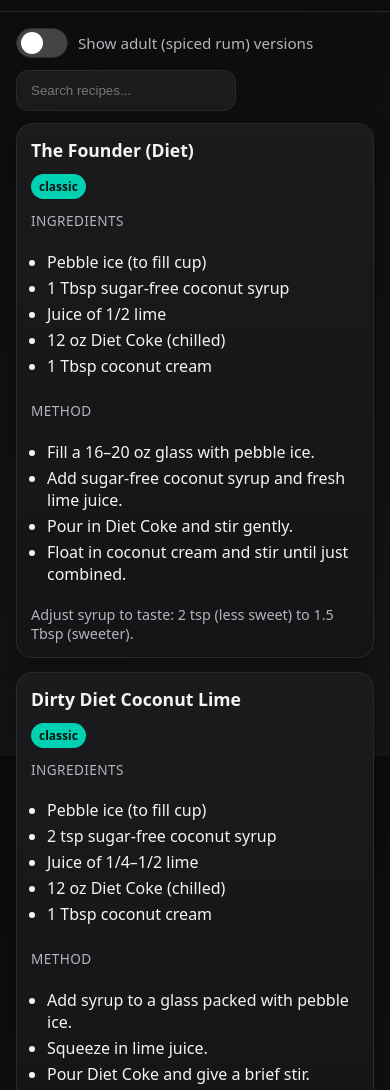
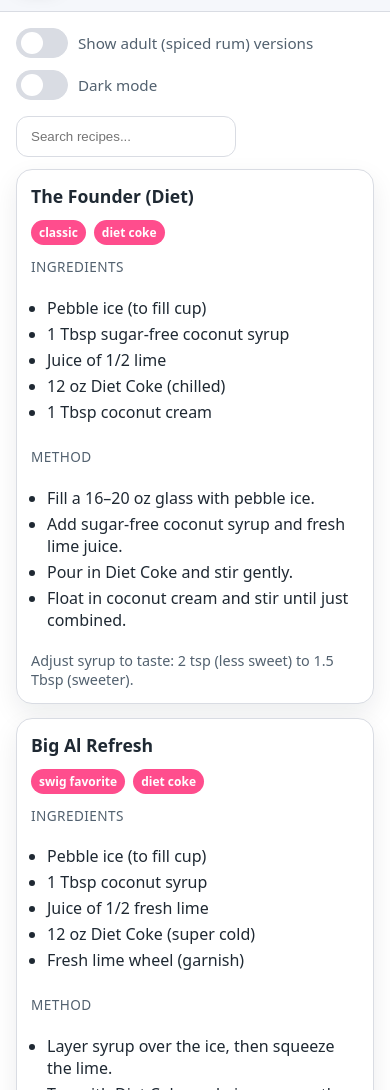
Before and after one commit to drs-az/Swig, a plain HTML site: page index.html in a window 390 px wide. Shown: the part 88-1178 px from the top of the page. Drawn offline with Linux system fonts and the light colour scheme.

Commit message:
feat: relaunch as Melissa's Soda Bar

```diff
--- a/app.js
+++ b/app.js
@@ -9,6 +9,34 @@ const recipes = window.__RECIPES__;
 const elGrid = document.getElementById('recipes');
 const adultToggle = document.getElementById('adultToggle');
 const searchInput = document.getElementById('searchInput');
+const themeToggle = document.getElementById('themeToggle');
+const metaTheme = document.querySelector('meta[name="theme-color"]');
+
+function setTheme(isDark) {
+  document.body.classList.toggle('theme-dark', isDark);
+  if (themeToggle) {
+    themeToggle.checked = isDark;
+  }
+  if (metaTheme) {
+    metaTheme.setAttribute('content', isDark ? '#0e0e0f' : '#ffffff');
+  }
+  try {
+    localStorage.setItem('theme', isDark ? 'dark' : 'light');
+  } catch (err) {
+    // ignore storage issues
+  }
+}
+
+function initTheme() {
+  let useDark = false;
+  try {
+    const stored = localStorage.getItem('theme');
+    if (stored === 'dark') useDark = true;
+  } catch (err) {
+    // storage unavailable, leave default light
+  }
+  setTheme(useDark);
+}
 
 function render() {
   const q = state.q.trim().toLowerCase();
@@ -102,13 +130,16 @@ function render() {
   }
 }
 
-adultToggle.addEventListener('change', (e) => {
+adultToggle?.addEventListener('change', (e) => {
   state.adult = !!e.target.checked;
   render();
 });
-searchInput.addEventListener('input', (e) => {
+searchInput?.addEventListener('input', (e) => {
   state.q = e.target.value;
   render();
+});
+themeToggle?.addEventListener('change', (e) => {
+  setTheme(!!e.target.checked);
 });
 
 // PWA install
@@ -137,4 +168,5 @@ if ('serviceWorker' in navigator) {
 }
 
 // Initial render
+initTheme();
 render();
--- a/index.html
+++ b/index.html
@@ -3,33 +3,42 @@
 <head>
   <meta charset="utf-8">
   <meta name="viewport" content="width=device-width, initial-scale=1, viewport-fit=cover">
-  <meta name="theme-color" content="#141414">
-  <title>Coconut Cola Lab</title>
+  <meta name="theme-color" content="#ffffff">
+  <title>Melissa's Soda Bar</title>
   <link rel="manifest" href="manifest.webmanifest">
-  <link rel="apple-touch-icon" href="icon-192.png">
+  <link rel="apple-touch-icon" href="logo-192.png">
   <meta name="apple-mobile-web-app-capable" content="yes">
   <meta name="apple-mobile-web-app-status-bar-style" content="black-translucent">
-  <meta name="description" content="Swig-style Diet Coke recipes with coconut, lime, and optional spiced rum — offline-ready PWA.">
+  <meta name="description" content="Melissa's Soda Bar — a Swig-inspired menu of mix-in sodas with mocktail and cocktail twists, all available offline.">
   <link rel="stylesheet" href="styles.css">
 </head>
 <body>
   <header class="app-header">
-    <img src="logo.png" alt="Logo" class="logo">
+    <img src="logo.png" alt="Melissa's Soda Bar logo" class="logo">
     <div class="titles">
-      <h1>Coconut Cola Lab</h1>
-      <p class="subtitle">Swig-style Diet Coke recipes • Coconut • Lime • Coconut Cream</p>
+      <h1>Melissa's Soda Bar</h1>
+      <p class="subtitle">Swig-inspired sodas • Mix-ins • Mocktails &amp; cocktails</p>
     </div>
     <button id="installBtn" class="install-btn" hidden>Install</button>
   </header>
 
   <main class="container">
     <section class="controls">
+      <div class="toggle-stack">
         <div class="toggle-group">
           <label class="switch">
             <input type="checkbox" id="adultToggle">
             <span class="slider"></span>
           </label>
           <span class="toggle-label">Show adult (spiced rum) versions</span>
+        </div>
+        <div class="toggle-group">
+          <label class="switch">
+            <input type="checkbox" id="themeToggle" aria-label="Toggle dark mode">
+            <span class="slider"></span>
+          </label>
+          <span class="toggle-label">Dark mode</span>
+        </div>
       </div>
 
       <div class="search">
@@ -60,7 +69,8 @@
     "id": "founder",
     "name": "The Founder (Diet)",
     "tags": [
-      "classic"
+      "classic",
+      "diet coke"
     ],
     "ingredients": [
       "Pebble ice (to fill cup)",
@@ -85,10 +95,39 @@
     }
   },
   {
+    "id": "big_al_refresh",
+    "name": "Big Al Refresh",
+    "tags": [
+      "swig favorite",
+      "diet coke"
+    ],
+    "ingredients": [
+      "Pebble ice (to fill cup)",
+      "1 Tbsp coconut syrup",
+      "Juice of 1/2 fresh lime",
+      "12 oz Diet Coke (super cold)",
+      "Fresh lime wheel (garnish)"
+    ],
+    "method": [
+      "Layer syrup over the ice, then squeeze the lime.",
+      "Top with Diet Coke and give one gentle stir.",
+      "Tuck a lime wheel on the rim for the classic Swig touch."
+    ],
+    "notes": "Light and bright—swap in Diet Dr Pepper for a deeper take.",
+    "adult_variant": {
+      "name": "Big Al Refresh \u2014 Spiced",
+      "extra": [
+        "+ 1.5 oz coconut rum"
+      ],
+      "note": "Add coconut rum after the lime juice, before topping with soda."
+    }
+  },
+  {
     "id": "dirty_diet_coconut_lime",
     "name": "Dirty Diet Coconut Lime",
     "tags": [
-      "classic"
+      "classic",
+      "diet coke"
     ],
     "ingredients": [
       "Pebble ice (to fill cup)",
@@ -113,10 +152,69 @@
     }
   },
   {
+    "id": "missionary_muse",
+    "name": "Missionary Muse",
+    "tags": [
+      "swig favorite",
+      "dr pepper"
+    ],
+    "ingredients": [
+      "Pebble ice (to fill cup)",
+      "1 Tbsp coconut syrup",
+      "12 oz Dr Pepper",
+      "2 Tbsp half & half",
+      "Dash of vanilla syrup"
+    ],
+    "method": [
+      "Stir coconut syrup and vanilla together over the ice.",
+      "Add Dr Pepper and fold once to mix.",
+      "Float half & half for the creamy finish."
+    ],
+    "notes": "Inspired by Swig's Missionary; sub in Diet Dr Pepper if you prefer less sugar.",
+    "adult_variant": {
+      "name": "Missionary Muse \u2014 Spiced",
+      "extra": [
+        "+ 1 oz spiced rum"
+      ],
+      "note": "Add rum with the syrups before the soda to help it blend."
+    }
+  },
+  {
+    "id": "endless_summer_twist",
+    "name": "Endless Summer Twist",
+    "tags": [
+      "mountain dew",
+      "tropical"
+    ],
+    "ingredients": [
+      "Pebble ice (to fill cup)",
+      "1 Tbsp coconut syrup",
+      "1 Tbsp pineapple syrup",
+      "1 Tbsp strawberry puree",
+      "12 oz Mountain Dew",
+      "Fresh lime wedge"
+    ],
+    "method": [
+      "Build coconut, pineapple, and strawberry over ice.",
+      "Top with Mountain Dew and lift gently with a bar spoon.",
+      "Finish with a squeeze of lime over the top."
+    ],
+    "notes": "A riff on Swig's Endless Summer—use Diet Mountain Dew to lighten it up.",
+    "adult_variant": {
+      "name": "Endless Summer Twist \u2014 Spiked",
+      "extra": [
+        "+ 1 oz coconut rum",
+        "+ 1/2 oz silver tequila"
+      ],
+      "note": "Add spirits before Mountain Dew for the smoothest mix."
+    }
+  },
+  {
     "id": "coco_lime_float",
     "name": "Coco-Lime Float",
     "tags": [
-      "classic"
+      "dessert",
+      "diet coke"
     ],
     "ingredients": [
       "Pebble ice (to fill cup)",
@@ -140,10 +238,68 @@
     }
   },
   {
+    "id": "limelight_spark",
+    "name": "Limelight Spark",
+    "tags": [
+      "sprite",
+      "citrus"
+    ],
+    "ingredients": [
+      "Pebble ice (to fill cup)",
+      "1 Tbsp coconut syrup",
+      "1 Tbsp raspberry syrup",
+      "12 oz Sprite",
+      "Juice of 1/2 lime"
+    ],
+    "method": [
+      "Combine coconut and raspberry syrups over ice.",
+      "Add Sprite and finish with a squeeze of lime.",
+      "Gently lift with a spoon to bring the flavors together."
+    ],
+    "notes": "Swig's Limelight vibes—top with freeze-dried raspberries for color.",
+    "adult_variant": {
+      "name": "Limelight Spark \u2014 Gin Fizz",
+      "extra": [
+        "+ 1 oz gin"
+      ],
+      "note": "Add gin before topping with Sprite for an easy patio highball."
+    }
+  },
+  {
+    "id": "desert_jewel",
+    "name": "Desert Jewel",
+    "tags": [
+      "dr pepper",
+      "berry"
+    ],
+    "ingredients": [
+      "Pebble ice (to fill cup)",
+      "1 Tbsp blackberry syrup",
+      "1 Tbsp coconut syrup",
+      "Dash of vanilla syrup",
+      "12 oz Dr Pepper",
+      "1 Tbsp half & half"
+    ],
+    "method": [
+      "Stir blackberry, coconut, and vanilla syrups together over the ice.",
+      "Top with Dr Pepper and fold once to blend.",
+      "Float half & half for a velvety cap."
+    ],
+    "notes": "Echoes Swig's Rock-a-Bye Baby with lush blackberry-coconut vibes.",
+    "adult_variant": {
+      "name": "Desert Jewel \u2014 Spiced",
+      "extra": [
+        "+ 1 oz dark spiced rum"
+      ],
+      "note": "Add rum along with the syrups before pouring the soda."
+    }
+  },
+  {
     "id": "island_minimalist",
     "name": "Island Minimalist",
     "tags": [
-      "classic"
+      "light",
+      "diet coke"
     ],
     "ingredients": [
       "Pebble ice (to fill cup)",
--- a/service-worker.js
+++ b/service-worker.js
@@ -1,5 +1,5 @@
 
-const CACHE = 'cola-lab-v1';
+const CACHE = 'melissas-soda-bar-v1';
 const ASSETS = [
   './',
   './index.html',
@@ -7,8 +7,8 @@ const ASSETS = [
   './app.js',
   './manifest.webmanifest',
   './logo.png',
-  './icon-192.png',
-  './icon-512.png'
+  './logo-192.png',
+  './logo-512.png'
 ];
 
 self.addEventListener('install', (event) => {
--- a/styles.css
+++ b/styles.css
@@ -1,5 +1,18 @@
 
 :root{
+  color-scheme:light;
+  --bg:#ffffff;
+  --surface:#f5f7fb;
+  --card:#ffffff;
+  --text:#1f2933;
+  --muted:#52616f;
+  --accent:#ff4d8d;
+  --outline:#d9dce3;
+  --shadow:0 10px 26px rgba(15,23,42,0.08);
+  --thumb:#ffffff;
+}
+body.theme-dark{
+  color-scheme:dark;
   --bg:#0e0e0f;
   --surface:#151517;
   --card:#1b1b1e;
@@ -7,6 +20,8 @@
   --muted:#b4b4bb;
   --accent:#00d1b2;
   --outline:#2a2a2e;
+  --shadow:0 10px 24px rgba(0,0,0,0.28);
+  --thumb:#f7f7f7;
 }
 *{box-sizing:border-box}
 html,body{height:100%}
@@ -14,9 +29,10 @@ body{
   margin:0;
   font-family: system-ui, -apple-system, Segoe UI, Roboto, Helvetica, Arial, sans-serif;
   color:var(--text);
-  background:linear-gradient(160deg,#0b0b0c,#151517);
+  background:var(--bg);
   -webkit-font-smoothing:antialiased;
   text-rendering:optimizeLegibility;
+  transition:background .2s ease, color .2s ease;
 }
 .app-header{
   display:flex;
@@ -24,18 +40,17 @@ body{
   gap:12px;
   padding:16px;
   position:sticky; top:0;
-  background:rgba(15,15,16,0.7);
-  backdrop-filter: blur(8px);
+  background:var(--surface);
   border-bottom:1px solid var(--outline);
   z-index:99;
 }
-.logo{width:44px;height:44px;border-radius:12px;box-shadow:0 4px 16px rgba(0,0,0,.4)}
+.logo{width:44px;height:44px;border-radius:12px;box-shadow:0 6px 20px rgba(15,23,42,.15)}
 .titles h1{margin:0;font-size:1.25rem}
-.subtitle{margin:2px 0 0 0;color:var(--muted);font-size:.85rem}
+.subtitle{margin:2px 0 0 0;color:var(--muted);font-size:.9rem}
 .install-btn{
   margin-left:auto;
   background:var(--accent);
-  color:#07211c;
+  color:#ffffff;
   border:none;
   padding:10px 14px;
   border-radius:12px;
@@ -44,7 +59,8 @@ body{
 
 .container{padding:16px;max-width:980px;margin:0 auto}
 
-.controls{display:flex;flex-wrap:wrap;gap:12px;align-items:center;justify-content:space-between;margin-bottom:12px}
+.controls{display:flex;flex-wrap:wrap;gap:16px;align-items:center;justify-content:space-between;margin-bottom:12px}
+.toggle-stack{display:flex;flex-wrap:wrap;gap:12px;align-items:center}
 .search input{
   width:100%;
   min-width:220px;
@@ -61,13 +77,13 @@ body{
 .switch input{display:none}
 .slider{
   position:absolute;cursor:pointer;top:0;left:0;right:0;bottom:0;
-  background:#444;border-radius:999px;transition:.2s;
+  background:var(--outline);border-radius:999px;transition:.2s;
   border:1px solid var(--outline);
 }
 .slider:before{
-  position:absolute;content:"";height:22px;width:22px;left:4px;top:3px;background:white;border-radius:50%;transition:.2s
+  position:absolute;content:"";height:22px;width:22px;left:4px;top:3px;background:var(--thumb);border-radius:50%;transition:.2s
 }
-input:checked + .slider{background:var(--accent)}
+input:checked + .slider{background:var(--accent);border-color:transparent}
 input:checked + .slider:before{transform:translateX(22px)}
 
 .card-grid{
@@ -79,17 +95,17 @@ input:checked + .slider:before{transform:translateX(22px)}
 @media(min-width:900px){.card-grid{grid-template-columns:1fr 1fr 1fr}}
 
 .card{
-  background:linear-gradient(180deg, var(--card), #141416);
+  background:var(--card);
   border:1px solid var(--outline);
   border-radius:16px;
   padding:14px;
-  box-shadow:0 10px 24px rgba(0,0,0,.28);
+  box-shadow:var(--shadow);
   display:flex;flex-direction:column;gap:8px
 }
 .card h3{margin:0 0 4px 0;font-size:1.1rem}
 .badges{display:flex;gap:8px;flex-wrap:wrap}
 .badge{
-  font-size:.75rem;color:#051310;background:var(--accent);
+  font-size:.75rem;color:#ffffff;background:var(--accent);
   padding:4px 8px;border-radius:999px;font-weight:700
 }
 .section-title{margin:.25rem 0 .25rem 0;color:var(--muted);font-size:.85rem;letter-spacing:.03em;text-transform:uppercase}
@@ -99,8 +115,8 @@ li{margin:.25rem 0}
 
 .tips{
   margin:18px 0;
-  background:linear-gradient(180deg,#121214,#0d1413);
-  border:1px dashed #22544d;
+  background:var(--surface);
+  border:1px dashed var(--outline);
   padding:12px;border-radius:14px;
 }
 
```
Also changed, not shown: manifest.webmanifest. Lines whose indentation alone changed are shown as unchanged.
